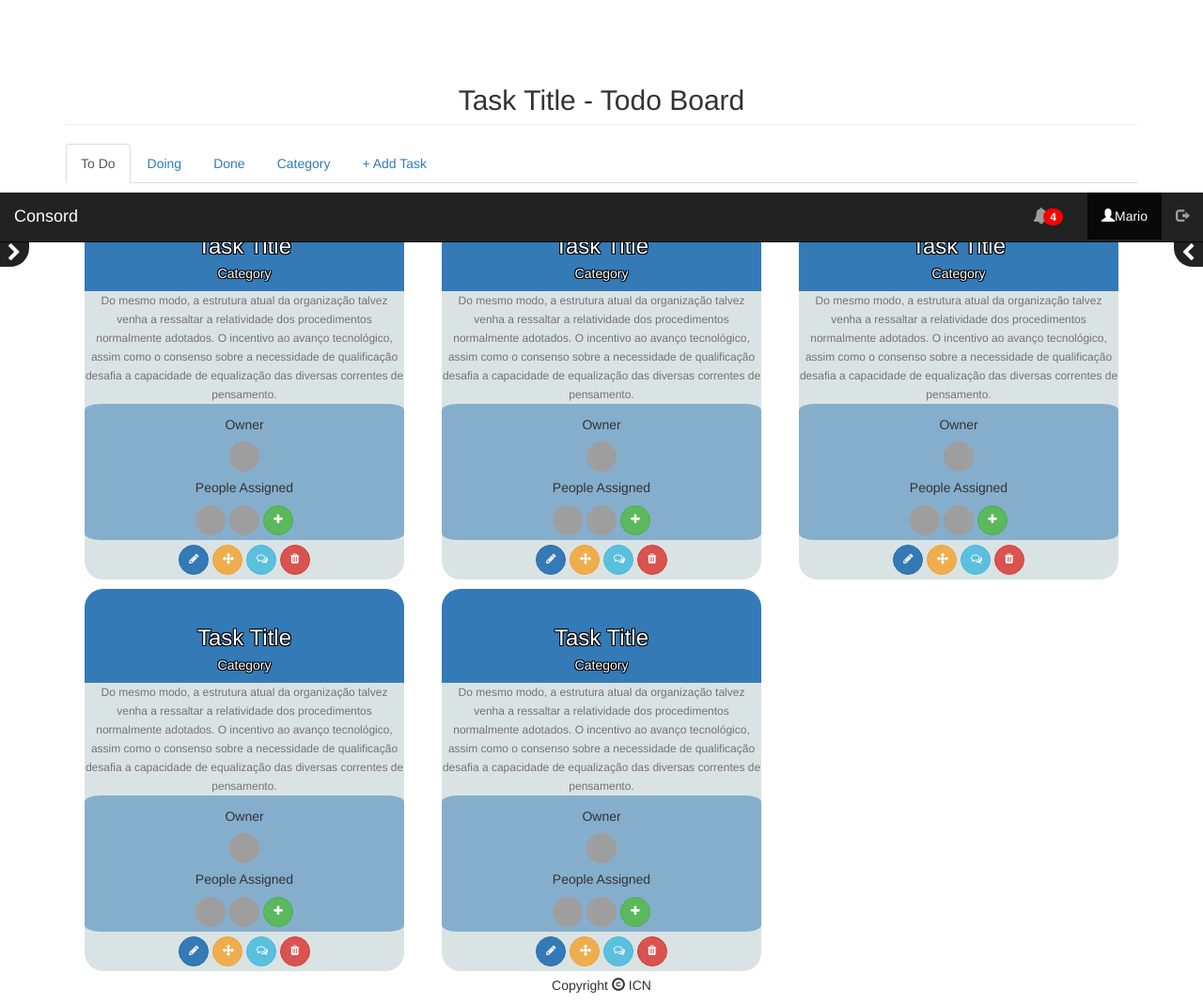
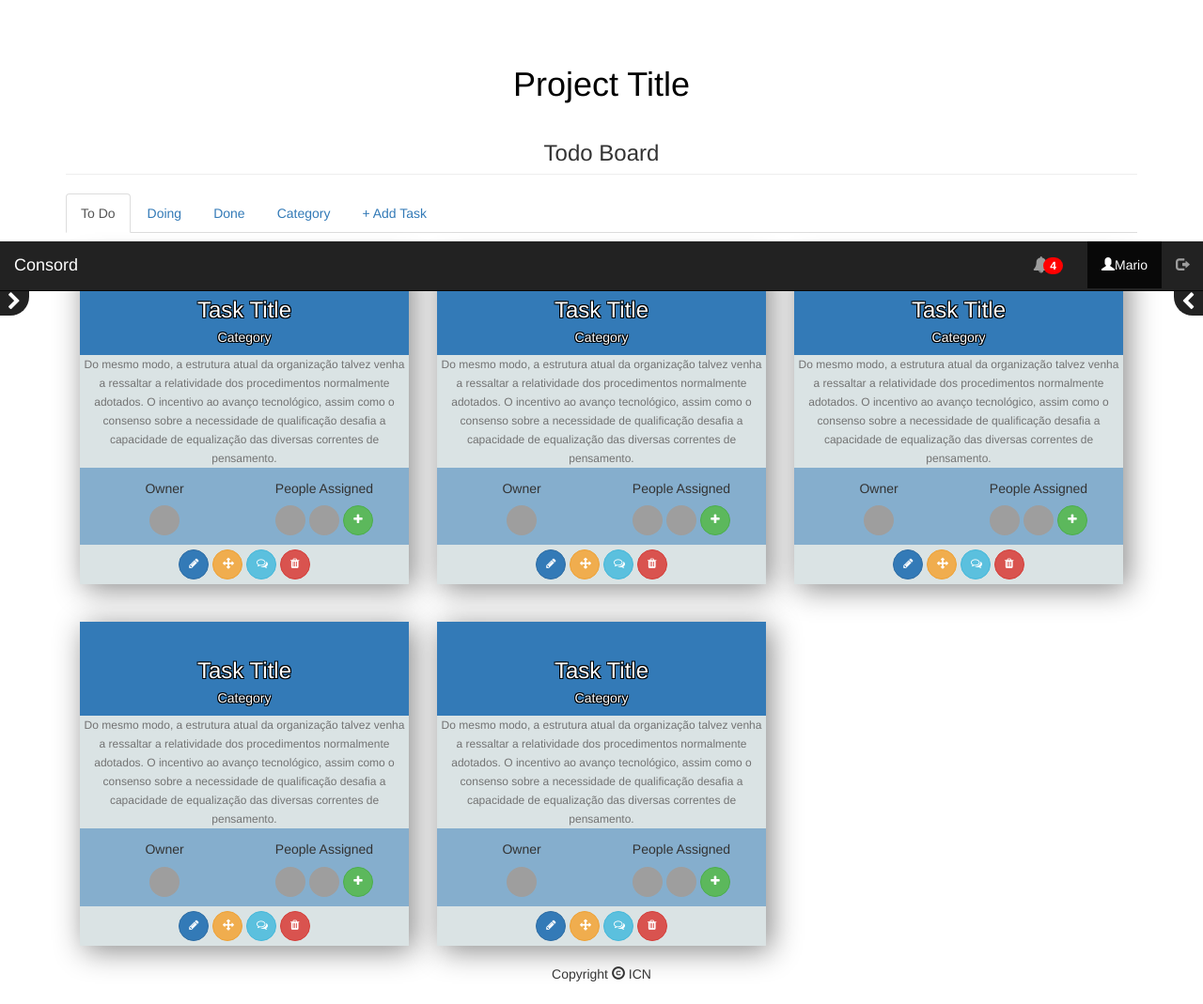
Before and after one commit to PeaceOff/FEUP-LBAW, a PHP site: page /pages/todoPage.php in a window 1280 px wide, after a click on "To Do". Shown: the whole page at 94% size. After the commit the page ends 1045 px from the top, so only its background shows below. Run offline with PHP 8.4, Linux system fonts and the light colour scheme; some libraries are stand-ins or nearby versions; grey boxes are pictures that could not be loaded.

Commit message:
restying of some elements

```diff
--- a/css/style.css
+++ b/css/style.css
@@ -1,5 +1,13 @@
 body{
   padding-top: 50px;
+}
+
+body .view{
+  min-height: 1vh;
+}
+
+.viewport{
+  min-height: calc(100vh - 100px);
 }
 
 div.view {
@@ -519,8 +527,21 @@ div.selectable:not(:target){
   border-bottom: 1px solid #CCC;
 }
 
+.chart{
+  height: 10px;
+}
+/*cards */
 
-/*cards */
+.card {
+    position: relative;
+    padding: 0;
+    overflow: hidden;
+    text-align: center;
+    background-color: rgba(214, 224, 226, 0.9);
+    margin: 20px 0px;
+    box-shadow: 5px 5px 30px #888888;
+}
+
 
 .card .cardheader-todo {
     background: rgba(51,122,183,1.0);
@@ -530,35 +551,39 @@ div.selectable:not(:target){
 
 .card .people-envolved {
   background: rgba(51,122,183,0.5);
-  border-radius: 5%;
   padding: 5px;
+  padding-bottom: 10px;
+  overflow: auto;
 }
 
-.card {
-    border-radius: 20px;
-    position: relative;
-    padding: 0;
-    overflow: hidden;
-    text-align: center;
-    background-color: rgba(214, 224, 226, 0.9);
-    margin: 5px;
+.card .people-envolved:after {
+    float: none;
 }
 
-.card .cardheader {
-    background: #b77733;
-    background-size: cover;
-    height: 100px;
+.card .people-envolved .owner{
+  width: 50%;
+  float: left;
+}
+
+.card .people-envolved .collaborator{
+  width: 50%;
+  float: right;
 }
 
 
-/*avatar lindo que tornava a carta fantastica, no entanto os meus colegas achavam "desnecessario"
-.card .avatar {
+.card .cardheader {
+    background: url("../assets/intro2.jpg");
+    background-size: cover;
+    height: 125px;
+}
+
+
+/*avatar lindo que tornava a carta fantastica, no entanto os meus colegas achavam "desnecessario"*/
+.card .category {
     position: relative;
     top: -50px;
+    display: inline-block;
     margin-bottom: -50px;
-}
-
-.card .avatar img {
     background: #6A6A00;
     width: 100px;
     height: 100px;
@@ -567,9 +592,14 @@ div.selectable:not(:target){
     border-radius: 50%;
     border: 5px solid rgba(255,255,255,0.7);
 }
-*/
 
+.carousel ul li a{
+  height: 50%;
+}
 
+.document{
+  width: 100%;
+}
 
 .document img{
   width:100%;
@@ -622,4 +652,13 @@ div.selectable:not(:target){
 .modal{
   color: black;
 }
-/**/
+
+.link-no-style:hover{
+   text-decoration: none;
+}
+.link-no-style{
+   color:black;
+}
+.link-no-style:link{
+   text-decoration: none;
+}
--- a/pages/personalPage.php
+++ b/pages/personalPage.php
@@ -38,7 +38,7 @@ include_once '../templates/addProject-form.php';
     <h2>My Statistics </h2>
   </div>
 
-  <canvas id="statisticsChart"></canvas>
+  <canvas class="chart" id="statisticsChart"></canvas>
 </div>
 
 
--- a/pages/todoPage.php
+++ b/pages/todoPage.php
@@ -8,7 +8,8 @@ include_once '../templates/assign-category-modal.php';
 ?>
 
 <div class="container center-block" >
-  <h2 class="text-center page-header">Task Title - Todo Board</h2>
+  <a class="link-no-style" href="projectPage.php"> <h1 class="text-center ">  Project Title <h1> </a>
+  <h3 class= "text-center page-header">Todo Board</h3>
   <ul class="nav nav-tabs">
     <li class="nav-item active">
       <a class="nav-link toggler" href="#to-do">To Do</a>
--- a/templates/document-card.php
+++ b/templates/document-card.php
@@ -1,8 +1,6 @@
 <div class="col-lg-3 col-md-3 col-sm-6 col-xs-12">
   <div class="card document">
-    <div class="">
       <h2>Requirements</h2>
-    </div>
     <img class="img-responsive" src="../assets/document-card.png" >
     <div class="document-bottom">
         <a class="btn icon-link btn-warning btn-sm" rel="publisher" href="#">
--- a/templates/footer.php
+++ b/templates/footer.php
@@ -1,4 +1,4 @@
-
+  </div>
 <footer class="footer">
     <div class="container text-center ">
         <p>Copyright <i class="glyphicon glyphicon-copyright-mark"></i> ICN</p>
--- a/templates/header.php
+++ b/templates/header.php
@@ -32,3 +32,4 @@
 
 </head>
 <body class="preload">
+<div class= "viewport">
--- a/templates/project-card.php
+++ b/templates/project-card.php
@@ -8,6 +8,8 @@
       <div class="title outliner">
         Titulo-1
       </div>
+    </div>
+    <div class="category">
     </div>
     <div class="desc"> Todavia, a competitividade nas transações comerciais pode nos levar a considerar a reestruturação da gestão inovadora da qual fazemos parte. Acima de tudo, é fundamental ressaltar que a contínua expansão de nossa atividade ainda não demonstrou convincentemente que vai participar na mudança dos conhecimentos estratégicos para atingir a excelência.</div>
 
--- a/templates/projectBody.php
+++ b/templates/projectBody.php
@@ -156,7 +156,7 @@ include_once 'addLink-form.php';
       </div>
 
       <div class="jumbotron">
-                          <a  href="todoPage.php#to-do" > <img src="../assets/todo.jpg" class="img-responsive img-circle center-block" width="200"> </a>
+        <a  href="todoPage.php#to-do" > <img src="../assets/todo.png" class="img-responsive img-circle center-block" width="200"> </a>
       </div>
 
 
--- a/templates/task-card.php
+++ b/templates/task-card.php
@@ -9,8 +9,11 @@
     </div>
     <div class="desc"> Do mesmo modo, a estrutura atual da organização talvez venha a ressaltar a relatividade dos procedimentos normalmente adotados. O incentivo ao avanço tecnológico, assim como o consenso sobre a necessidade de qualificação desafia a capacidade de equalização das diversas correntes de pensamento.</div>
     <div class="people-envolved">
+        <div class="owner">
           <h5>Owner</h5>
           <img class="avatar  icon-link img-circle" src="https://scontent.flis1-1.fna.fbcdn.net/v/t1.0-9/10685589_1467742693508948_4411023630260921835_n.jpg?oh=caf7288a15d35ccef8f663ec42ff24aa&oe=5933C887" alt="avatar">
+        </div>
+        <div class="collaborator">
           <h5>People Assigned</h5>
           <img class="avatar  icon-link img-circle" src="https://scontent.flis1-1.fna.fbcdn.net/v/t1.0-9/13907004_674374722711579_3540600821708478848_n.jpg?oh=4e5f211754e996c7375a68412c3809aa&oe=59259BF0" alt="avatar">
           <img class="avatar img-circle icon-link" src="https://scontent.flis1-1.fna.fbcdn.net/v/t1.0-9/12688317_1211046208923914_7204990918498495324_n.jpg?oh=544a63728bafb55ff66721f54b7196a3&oe=5928FEF7" alt="avatar">
@@ -18,6 +21,8 @@
           <a class="btn icon-link btn-success btn-sm" data-toggle="modal" data-target="#assign-user-modal">
               <i class="fa fa-plus"></i>
           </a>
+        </div>
+
     </div>
 
     <div class="bottom">
```
Also changed, not shown: assets/todo.jpg (deleted), assets/todo.png (added). Lines whose indentation alone changed are shown as unchanged.
